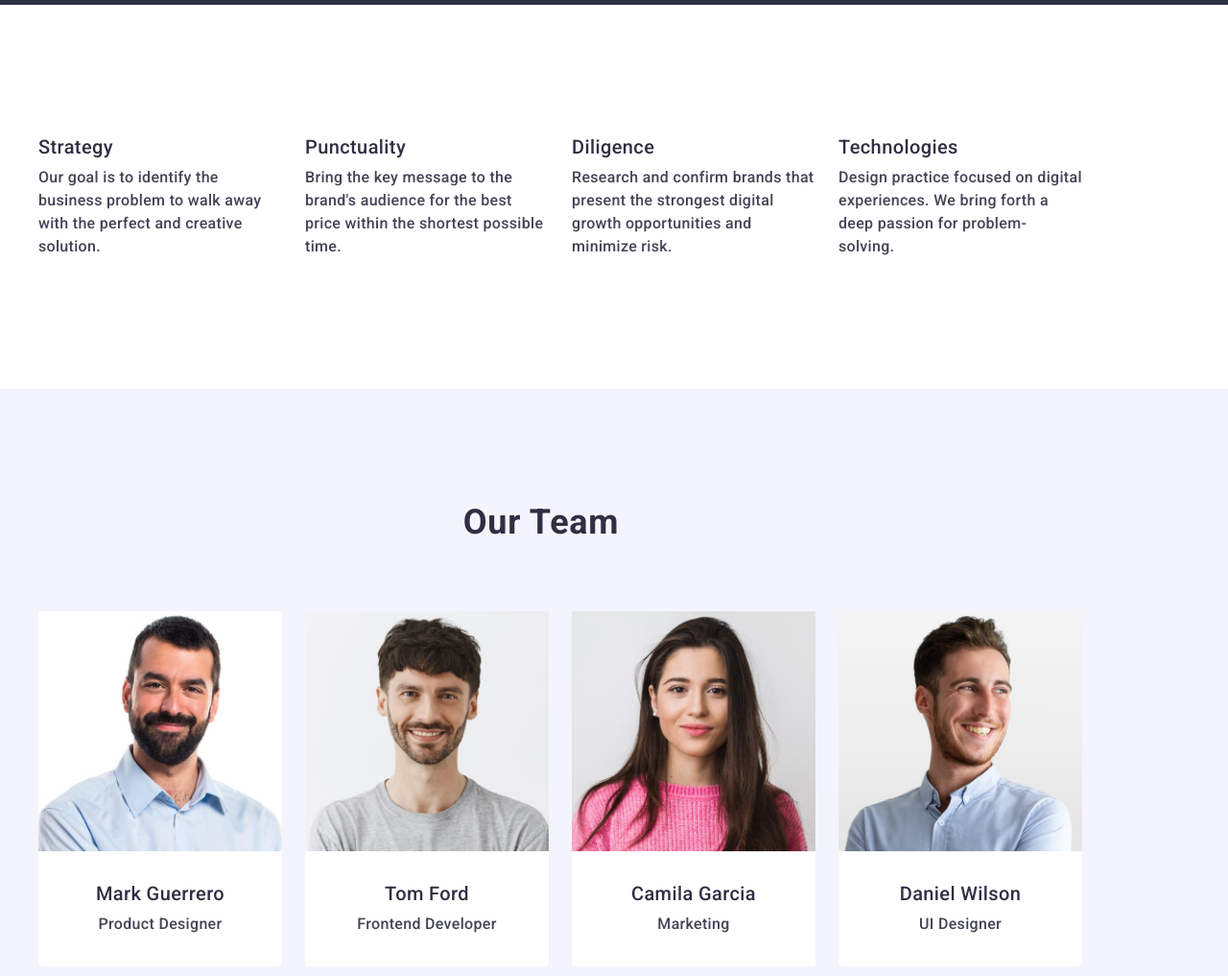
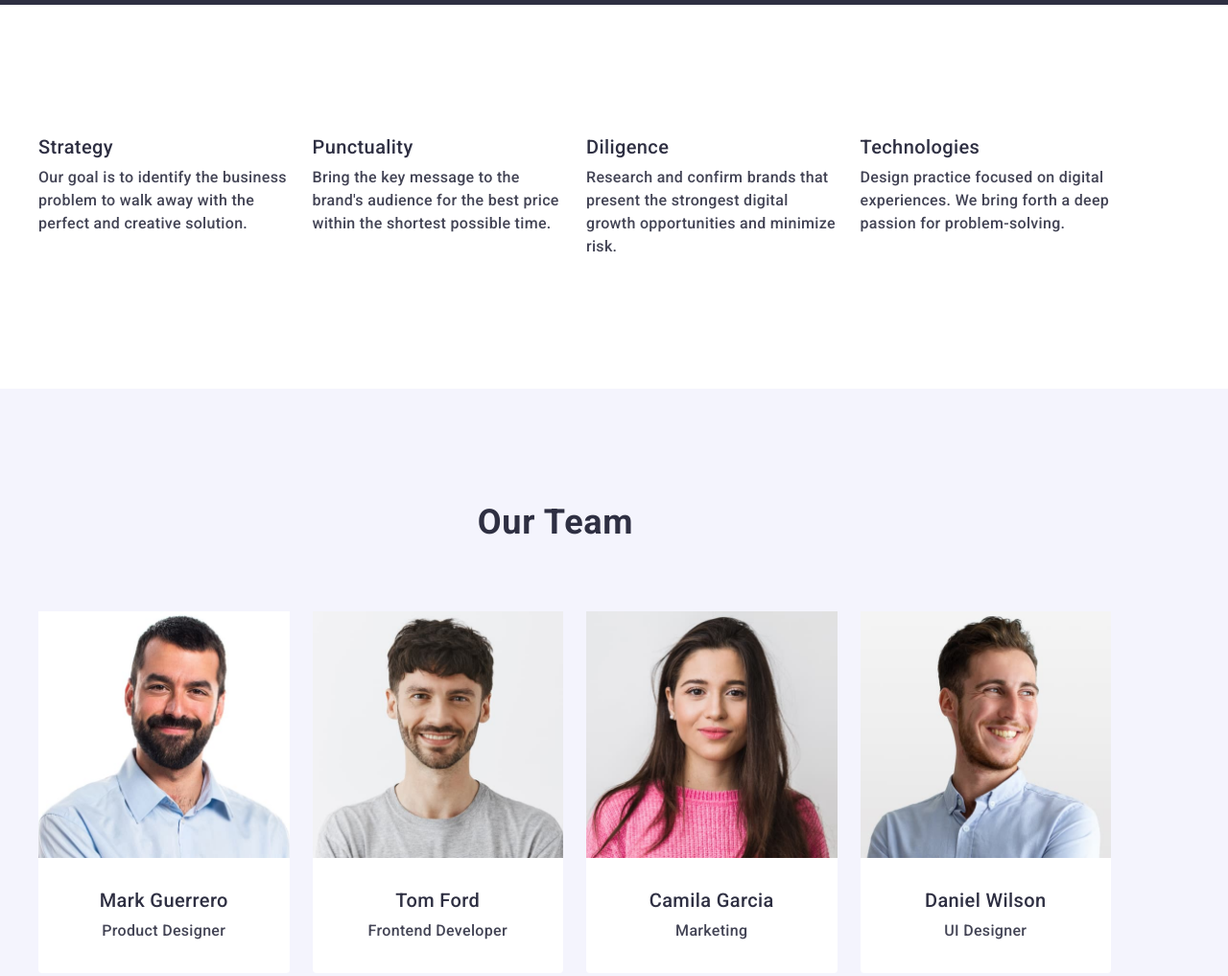
Before and after one commit to netkatya/goit-markup-hw-03, a plain HTML site: page index.html in a window 1280 px wide. Shown: the part 700-1717 px from the top of the page at 96% size. Drawn offline with nearby package versions, Linux system fonts and the light colour scheme.

Commit message:
modified file

```diff
--- a/css/style.css
+++ b/css/style.css
@@ -56,7 +56,7 @@ img {
 }
 
 .container {
-    max-width: 1128px;
+    max-width: 1158px;
     padding-left: 0;
     padding-right: 0;
     margin-left: 0;
@@ -183,12 +183,10 @@ img {
 
 .second-section .container {
     display: flex;
-   justify-content: center;
 }
 .second-section-list {
     display: flex;
     gap: 24px;
-    max-width: 1158px;
 }
 
 .second-section-list-item {
```
